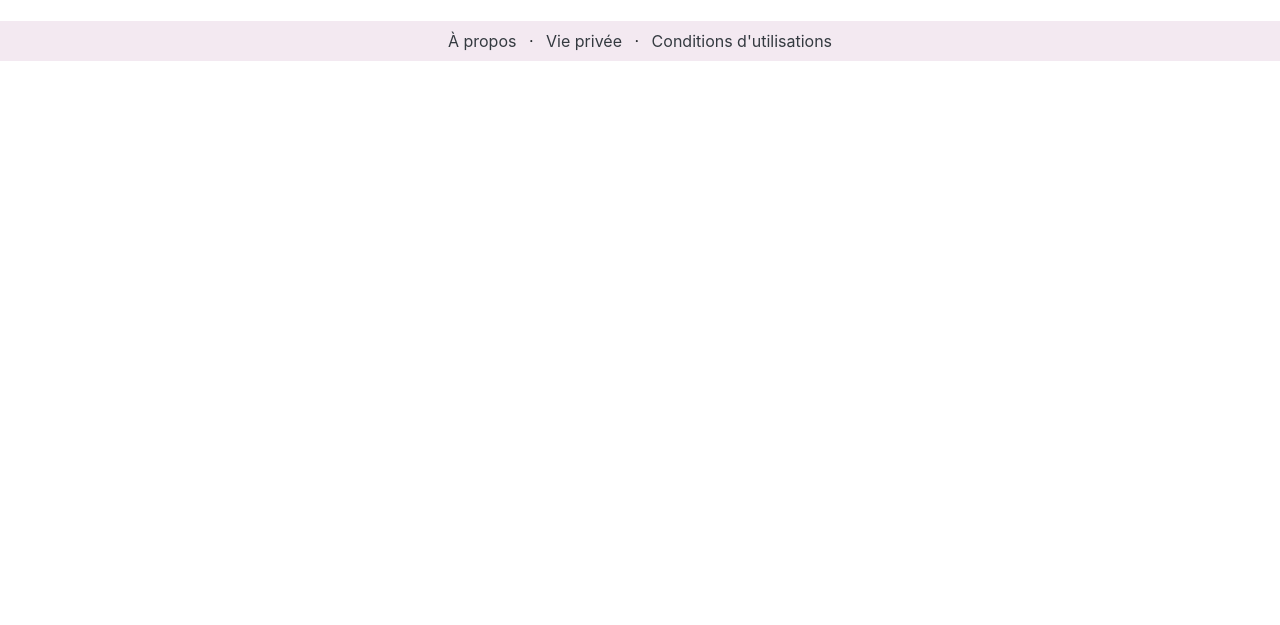
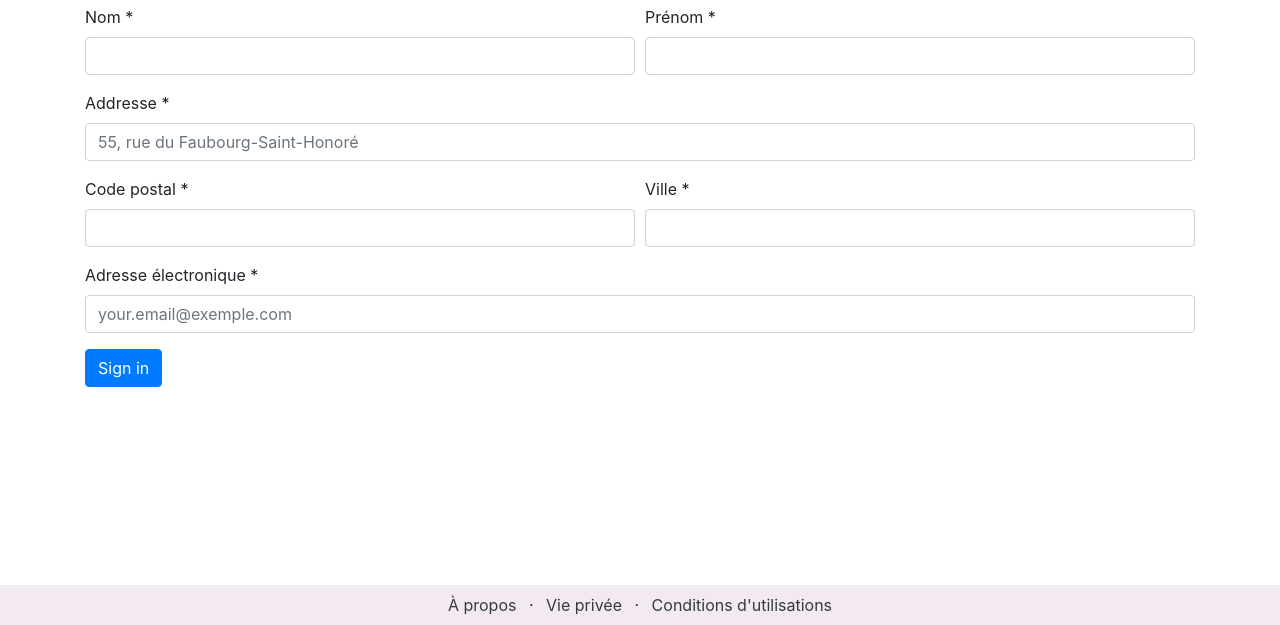
Before and after one commit to Valforts/Valforts.github.io-onorico, a website: page panier.html in a window 1280 px wide. Shown: the part 175-800 px from the top of the page. Drawn offline with nearby package versions, Linux system fonts and the light colour scheme.

Commit message:
Ajout du formulaire sur la page panier

```diff
--- a/panier.html
+++ b/panier.html
@@ -51,15 +51,50 @@
           <h1>Votre panier</h1>
         </div>
       </div>
+
+      <form>
+        <div class="form-row">
+          <div class="form-group col-md-6">
+            <label for="inputNom">Nom *</label>
+            <input required type="text" class="form-control" id="inputNom">
+          </div>
+          <div class="form-group col-md-6">
+            <label for="inputPrenom">Prénom *</label>
+            <input required type="text" class="form-control" id="inputPrenom">
+          </div>
+        </div>
+        <div class="form-group">
+          <label for="inputAddresse">Addresse *</label>
+          <input required type="text" class="form-control" id="inputAddresse" placeholder="55, rue du Faubourg-Saint-Honoré">
+        </div>
+        <div class="form-row">
+          <div class="form-group col-md-6">
+            <label for="inputCity">Code postal *</label>
+            <input required type="text" class="form-control" id="inputCity">
+          </div>
+          <div class="form-group col-md-6">
+            <label for="inputVille">Ville *</label>
+            <input required type="text" class="form-control" id="inputVille">
+          </div>
+        </div>
+        <div class="form-group">
+          <label for="inputEmail">Adresse électronique *</label>
+          <input required type="email" class="form-control" id="inputEmail" placeholder="your.email@exemple.com">
+        </div>
+        <button type="submit" class="btn btn-primary mb-4">Sign in</button>
+      </form>
+
+      </div>
     </div>
   <!-- Fin de la navbar -->
 
 
-  <div class="container-fluid pink">
+  <footer>
+    <div class="container-fluid pink fixed-bottom">
       <div class="container">
-      <div class="row footer mt-3">
+        <div class="row footer">
           <div class="col">
-          <ul class="list-inline text-center my-auto p-2 ">
+            <ul class="list-inline text-center my-auto p-2">
               <li class="list-inline-item"><a class="text-dark" href="#">À propos</a></li>
               <li class="list-inline-item">&middot;</li>
               <li class="list-inline-item"><a class="text-dark"href="#">Vie privée</a></li>
@@ -70,6 +105,7 @@
         </div>
       </div>
     </div>
+  </footer>
 
 
     <!-- jQuery first, then Popper.js, then Bootstrap JS -->
--- a/sass/panier.scss
+++ b/sass/panier.scss
@@ -1,5 +1,11 @@
 .pink{
   background-color: #F3E9F1;
+}
+
+footer{
+  position: absolute;
+  bottom: 0;
+  width: 100%;
 }
 
 #nav-margin{
```
Also changed, not shown: css/panier.css, 1 other file. Lines whose indentation alone changed are shown as unchanged.
